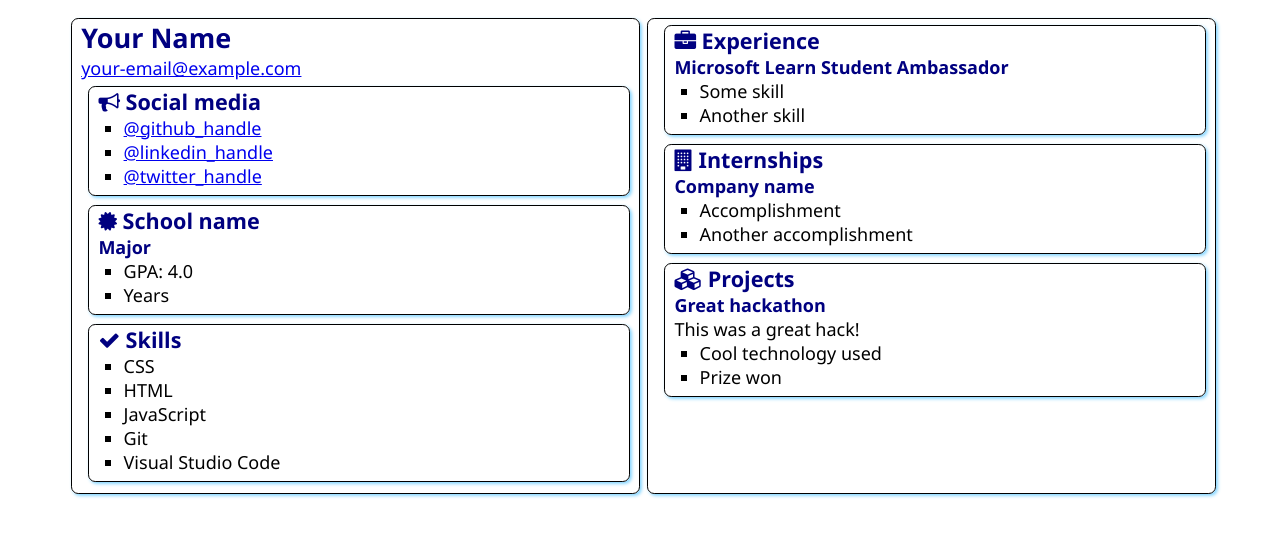
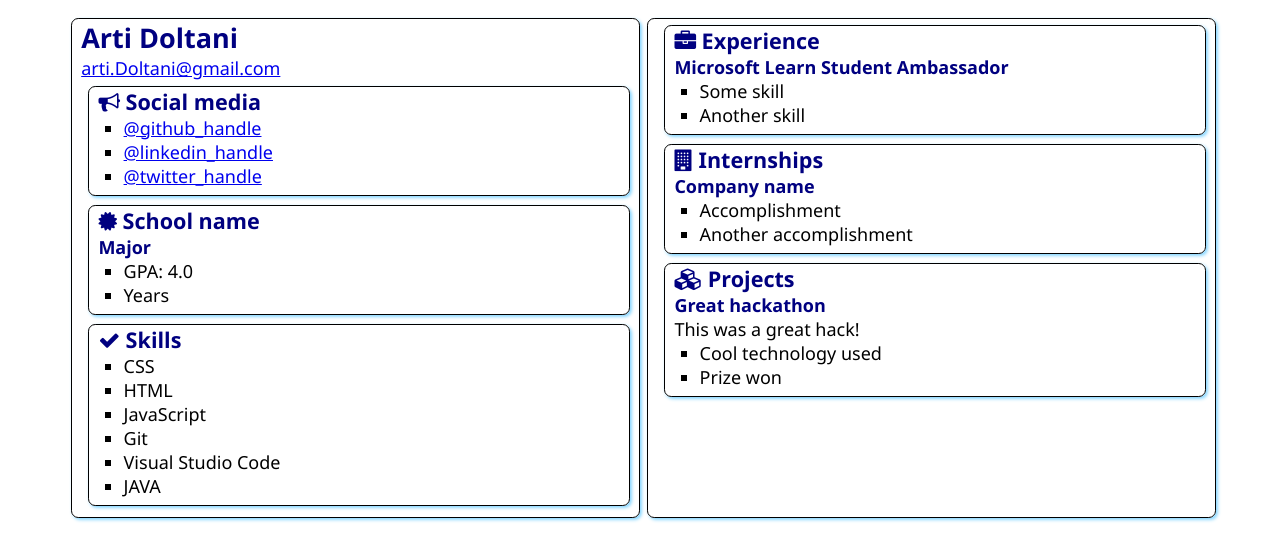
Before and after one commit to ArtiDoltani/SATechnicalOnboarding, a plain HTML site: page src/index.html in a window 1280 px wide. Drawn offline with Linux system fonts and the light colour scheme.

Commit message:
Added my name and email
Added my name and email

```diff
--- a/src/index.html
+++ b/src/index.html
@@ -12,8 +12,8 @@
 <body>
     <main>
         <article class="box">
-            <h1>Your Name</h1>
-            <div><a href="mailto:your.email@example.com">your-email@example.com</a></div>
+            <h1>Arti Doltani</h1>
+            <div><a href="mailto:arti.Doltani@gmail.com">arti.Doltani@gmail.com</a></div>
 
             <section class="box">
                 <h2>
@@ -52,6 +52,7 @@
                     <li>JavaScript</li>
                     <li>Git</li>
                     <li>Visual Studio Code</li>
+                    <li>JAVA</li>
                 </ul>
             </section>
         </article>
```
